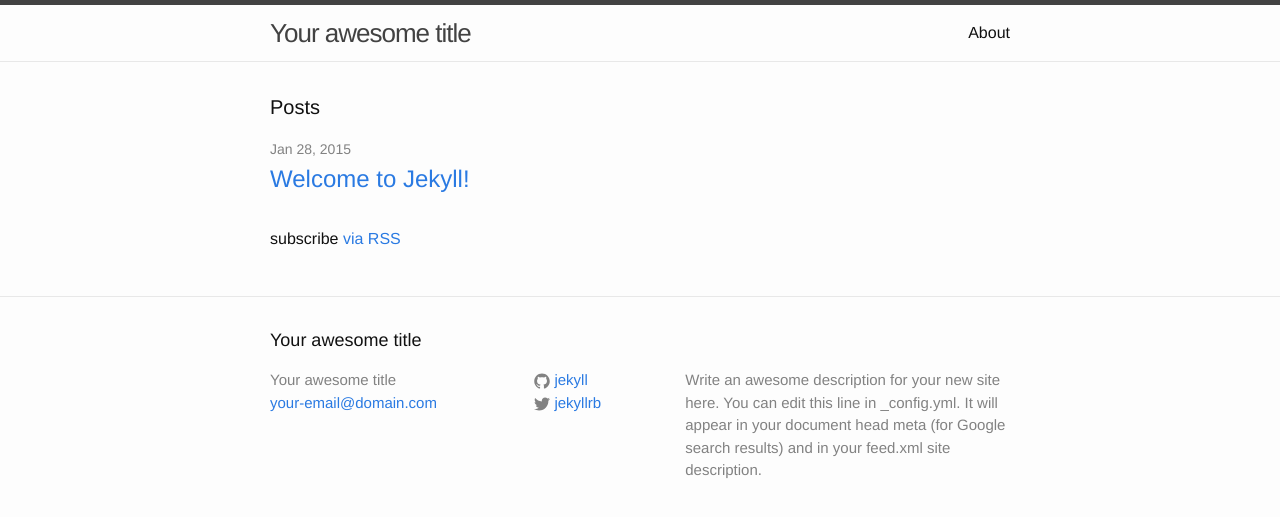
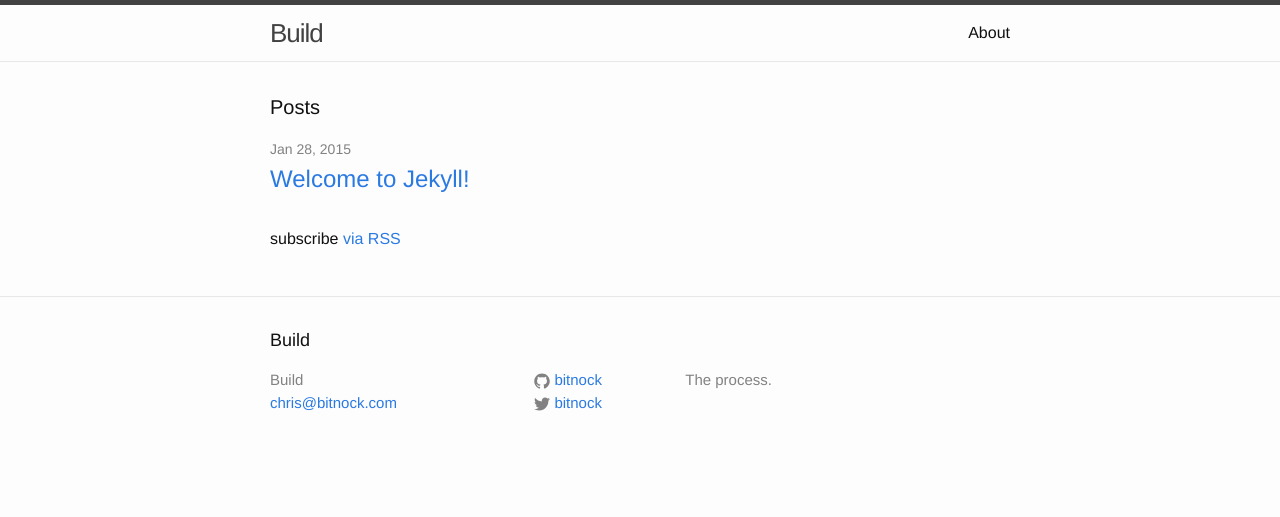
Before and after one commit to Bitnock/build.bitnock.com, a Jekyll site: the page built from index.html, in a window 1280 px wide. Shown: the top 517 px of the page. Built offline with Jekyll 4.4.1, drawn with Linux system fonts in a browser that asks for light colours.

Commit message:
Jekyll config

```diff
--- a/_config.yml
+++ b/_config.yml
@@ -1,14 +1,13 @@
 # Site settings
-title: Your awesome title
-email: your-email@domain.com
+title: Build
+email: chris@bitnock.com
 description: > # this means to ignore newlines until "baseurl:"
-  Write an awesome description for your new site here. You can edit this
-  line in _config.yml. It will appear in your document head meta (for
-  Google search results) and in your feed.xml site description.
+  The process.
 baseurl: "" # the subpath of your site, e.g. /blog/
-url: "http://yourdomain.com" # the base hostname & protocol for your site
-twitter_username: jekyllrb
-github_username:  jekyll
+url: "http://build.bitnock.com" # the base hostname & protocol for your site
+twitter_username: bitnock
+github_username:  bitnock
 
 # Build settings
 markdown: kramdown
+exclude: ['vendor/bundle']
```
